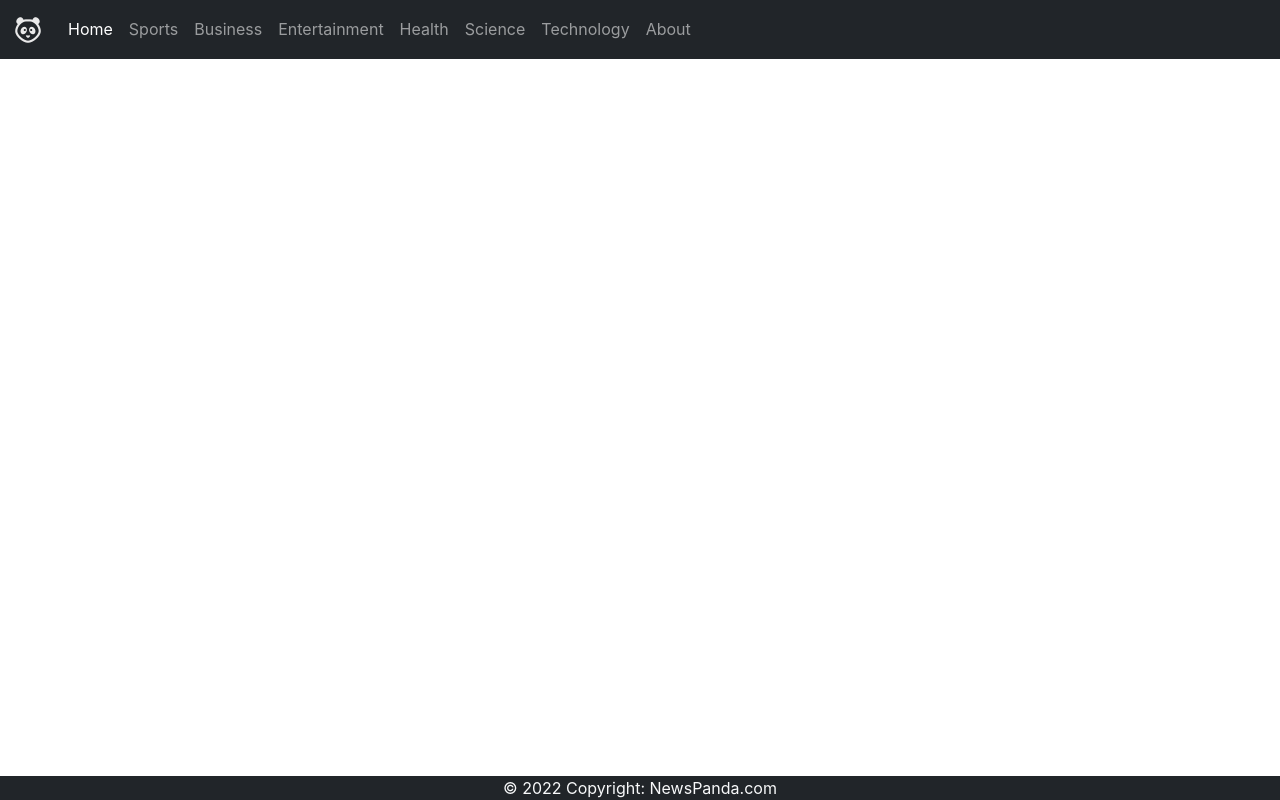
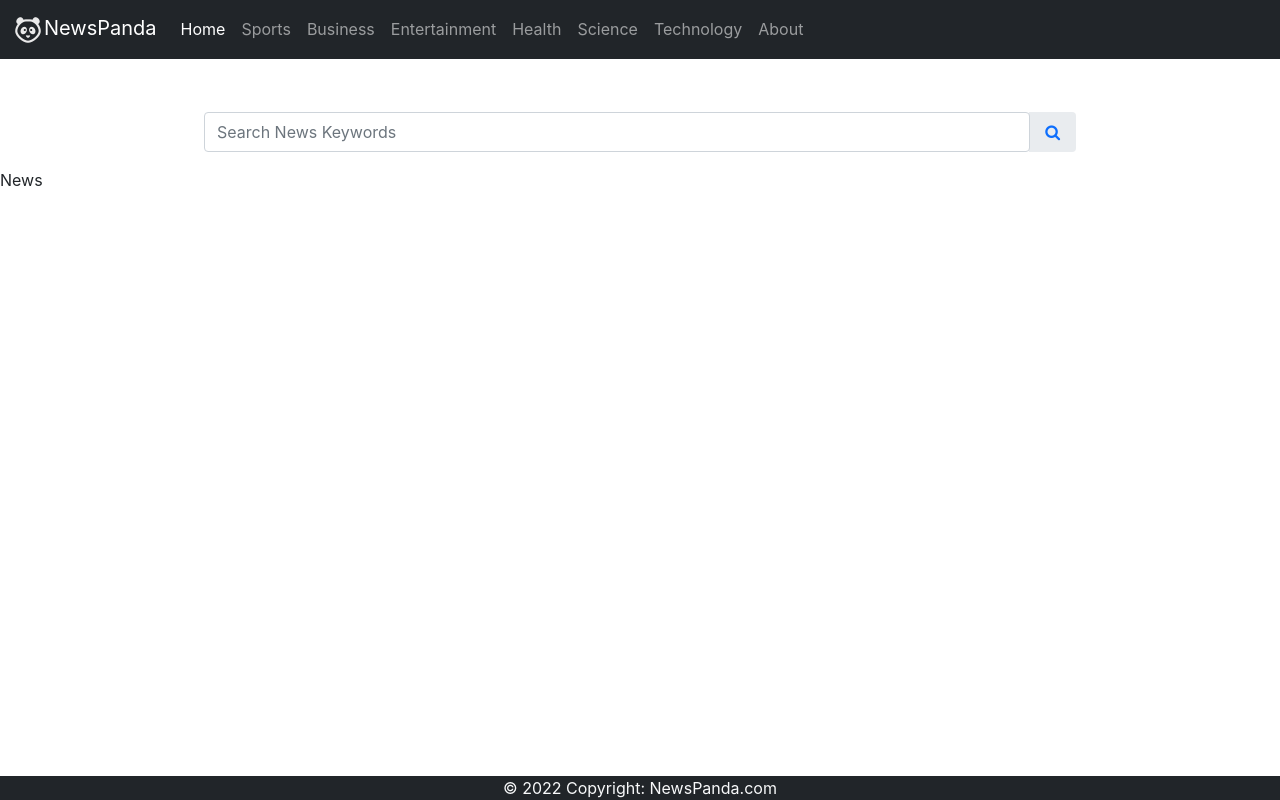
Before and after one commit to i-aka5h/Hack-October, a React (Create React App) app in the folder Projects/React/news-panda/: page / in a window 1280 px wide. Built offline with nearby package versions, Linux system fonts and the light colour scheme.

Commit message:
Modified SearchInput component and app.js

```diff
--- a/Projects/React/news-panda/src/App.js
+++ b/Projects/React/news-panda/src/App.js
@@ -23,27 +23,27 @@ function App() {
     },
     {
       key: "business",
-      path: "business",
+      path: "/business",
       category: "business"
     },
     {
       key: "entertainment",
-      path: "entertainment",
+      path: "/entertainment",
       category: "entertainment"
     },
     {
       key: "health",
-      path: "health",
+      path: "/health",
       category: "health"
     },
     {
       key: "science",
-      path: "science",
+      path: "/science",
       category: "science"
     },
     {
       key: "technology",
-      path: "technology",
+      path: "/technology",
       category: "technology"
     }
   ]
@@ -52,18 +52,15 @@ function App() {
   const country = "in";//India
   const [query, setQuery] = useState("");
 
-  const handleQuery = (event) => {
-    setQuery(event.target.value);
-  };
-
 
 
   return (
     <Router>
-      <Navbar />
+      <Navbar title="NewsPanda" />
+      <div className="container py-5"></div>
       <SearchInput
         query={query}
-        handleQuery={handleQuery}
+        setQuery={setQuery}
       />
       <Routes>
         <Route
@@ -75,7 +72,7 @@ function App() {
               key="search"
               pagesize={pageSize}
               query={query}
-              handleQuery={handleQuery}
+              setQuery={setQuery}
             />
           }
         />
@@ -84,6 +81,7 @@ function App() {
           return (
             <Route exact
               path={news.path}
+              key={news.key}
               element={
                 <News
                   API_KEY={API_KEY}
--- a/Projects/React/news-panda/src/components/SearchInput.js
+++ b/Projects/React/news-panda/src/components/SearchInput.js
@@ -1,9 +1,32 @@
-import React from 'react'
+import React from "react";
+import { Link } from "react-router-dom";
 
-const SearchInput = () => {
+const SearchInput = ({query,setQuery}) => {
   return (
-    <div>SearchInput</div>
-  )
-}
+    <>
+      <div className="container py-2 my-2" style={{ maxWidth: "70vw" }}>
+        <div className="input-group rounded">
+          <input
+            type="search"
+            className="form-control rounded"
+            value={query}
+            onChange={(e)=>setQuery(e.target.value)}
+            placeholder="Search News Keywords"
+            aria-label="Search"
+            aria-describedby="search-addon"
+            required
+          />
+          <Link
+            className="input-group-text nav-link border-0"
+            id="search-addon"
+            to={`/search/${query}`}
+          >
+            <i className="fa fa-search"></i>
+          </Link>
+        </div>
+      </div>
+    </>
+  );
+};
 
-export default SearchInput
+export default SearchInput;
```
